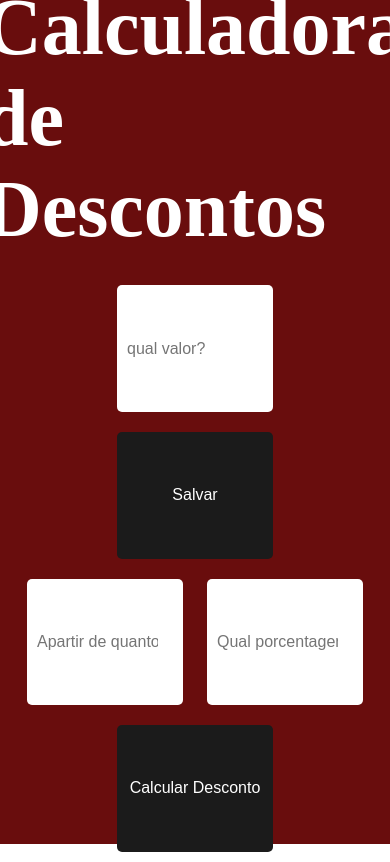
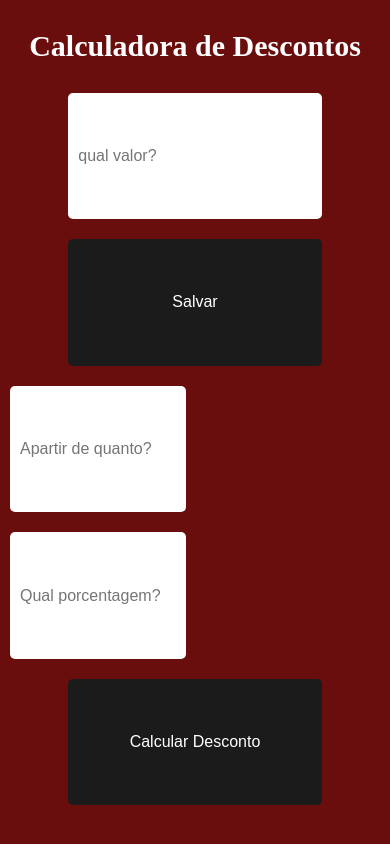
Before and after one commit to brkey76/Calculadora-de-descontos, a plain HTML site: page index.html in a window 390 px wide. Drawn offline with Linux system fonts and the light colour scheme.

Commit message:
Adiciona responsividade ao cabeçalho e aos botões na visualização móvel; inclui imagem demonstrativa

```diff
--- a/Styles.css
+++ b/Styles.css
@@ -45,3 +45,17 @@ button:hover{
 button:active{
     background-color: #4d4c4c;
 }
+@media (max-width: 900px)  {
+    h1{
+        font-size: 30px
+    }
+    input{
+        width: 45vw;
+    }
+    #valores{
+        width: 65vw;
+    }
+    button{
+        width: 65vw;
+    }
+}
```
Also changed, not shown: assets/Demoostrativo.png (added).
